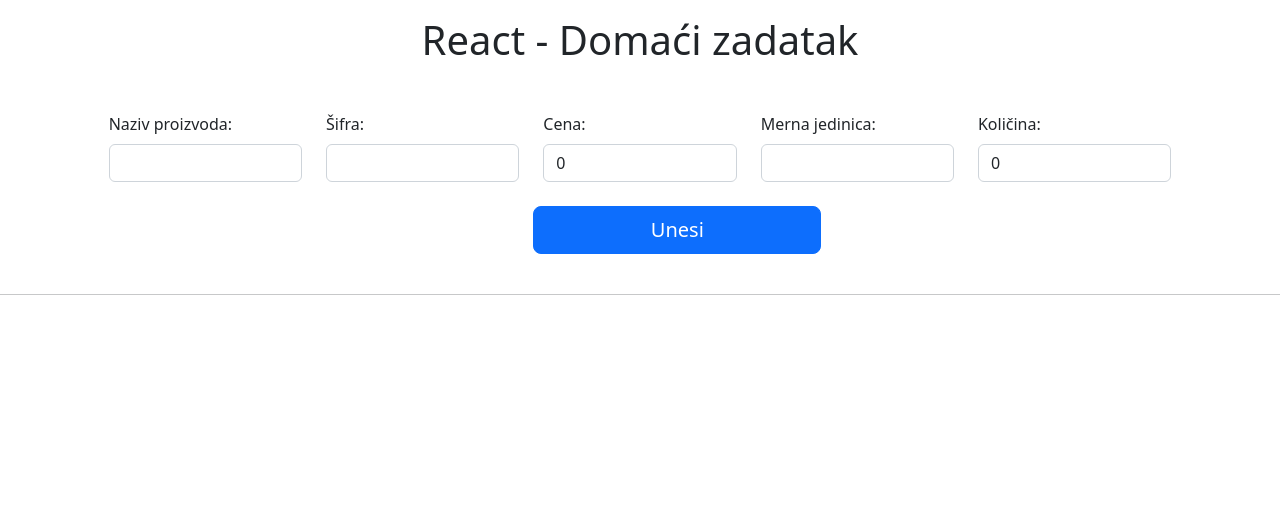
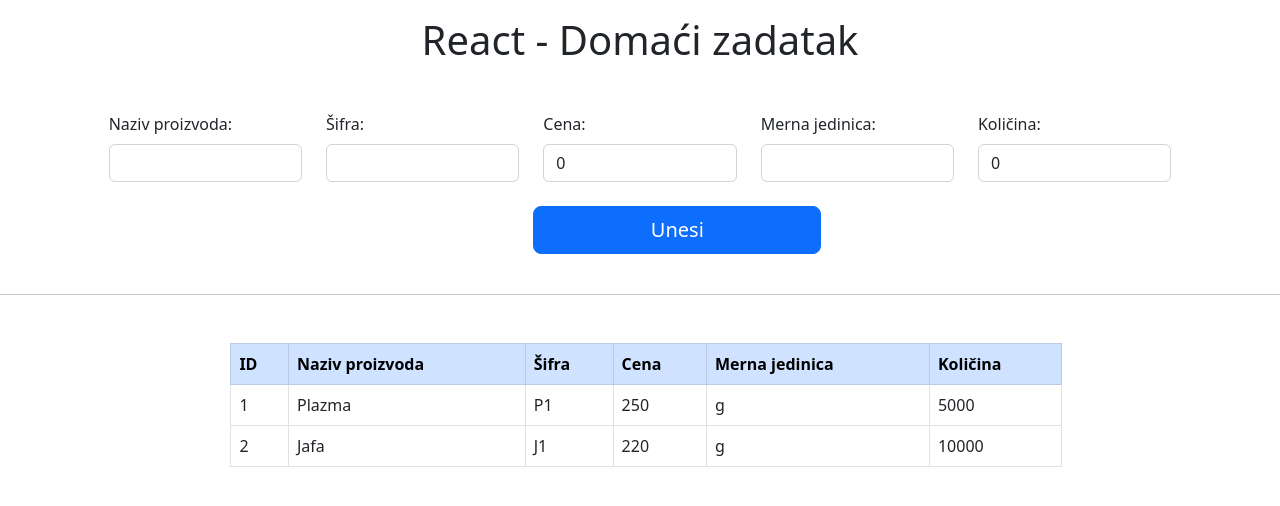
Before and after one commit to kosta39/iteh-react-zalihe, a React (Create React App) app: page / in a window 1280 px wide. Shown: the top 506 px of the page. Built offline with nearby package versions, Linux system fonts and the light colour scheme.

Commit message:
Tabelarni prikaz zaliha u okviru komponente

```diff
--- a/src/App.css
+++ b/src/App.css
@@ -6,3 +6,8 @@
 #btnadd {
   width: 18rem;
 }
+
+#zaliheTable {
+  width: 65%;
+  margin-left: 18%;
+}
--- /dev/null
+++ b/src/component/ZaliheTbl.jsx
@@ -0,0 +1,35 @@
+function ZaliheTbl(props) {
+    return (
+        <div>
+            <table id="zaliheTable" className="table mt-5 table-bordered">
+                <thead>
+                    <tr className="table-primary">
+                        <th>ID</th>
+                        <th>Naziv proizvoda</th>
+                        <th>Šifra</th>
+                        <th>Cena</th>
+                        <th>Merna jedinica</th>
+                        <th>Količina</th>
+                    </tr>
+                </thead>
+
+                <tbody>
+                    {props.zalihe.map(zaliha => {
+                        return (
+                            <tr key={zaliha.id}>
+                                <td>{zaliha.id}</td>
+                                <td>{zaliha.naziv}</td>
+                                <td>{zaliha.sifra}</td>
+                                <td>{zaliha.cena}</td>
+                                <td>{zaliha.mernaJedinica}</td>
+                                <td>{zaliha.kolicina}</td>
+                            </tr>
+                        );
+                    })}
+                </tbody>
+            </table>
+        </div>
+    )
+}
+
+export default ZaliheTbl;
--- a/src/page/Home.jsx
+++ b/src/page/Home.jsx
@@ -1,4 +1,5 @@
 import { useState } from 'react';
+import ZaliheTbl from '../component/ZaliheTbl';
 
 function Home() {
 
@@ -77,6 +78,9 @@ function Home() {
             </div>
             <button onClick={unesiZalihu} className="btn btn-primary btn-lg offset-5 mt-3 mb-4" id="btnadd">Unesi</button>
             <hr />
+
+            <ZaliheTbl zalihe={zalihe} />
+
         </div>
     )
 }
```
